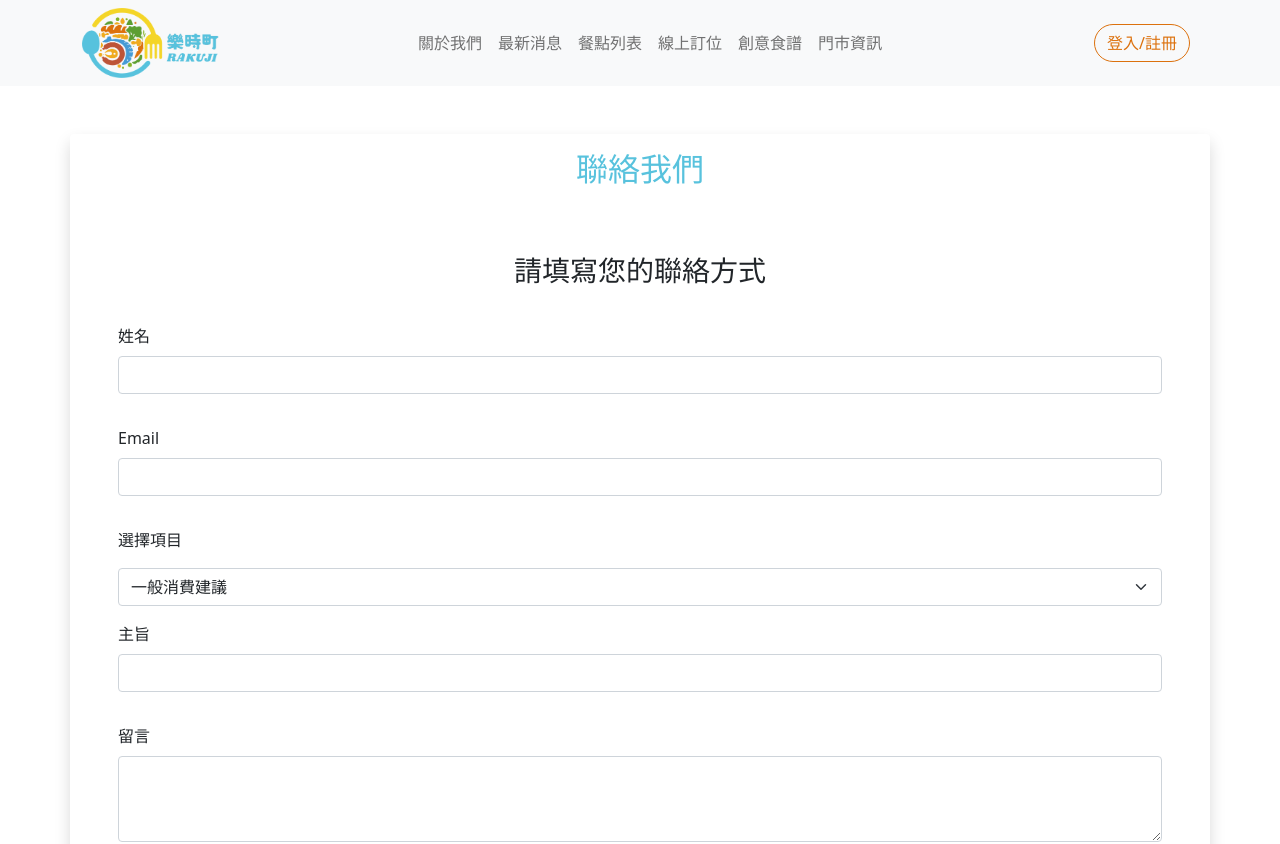
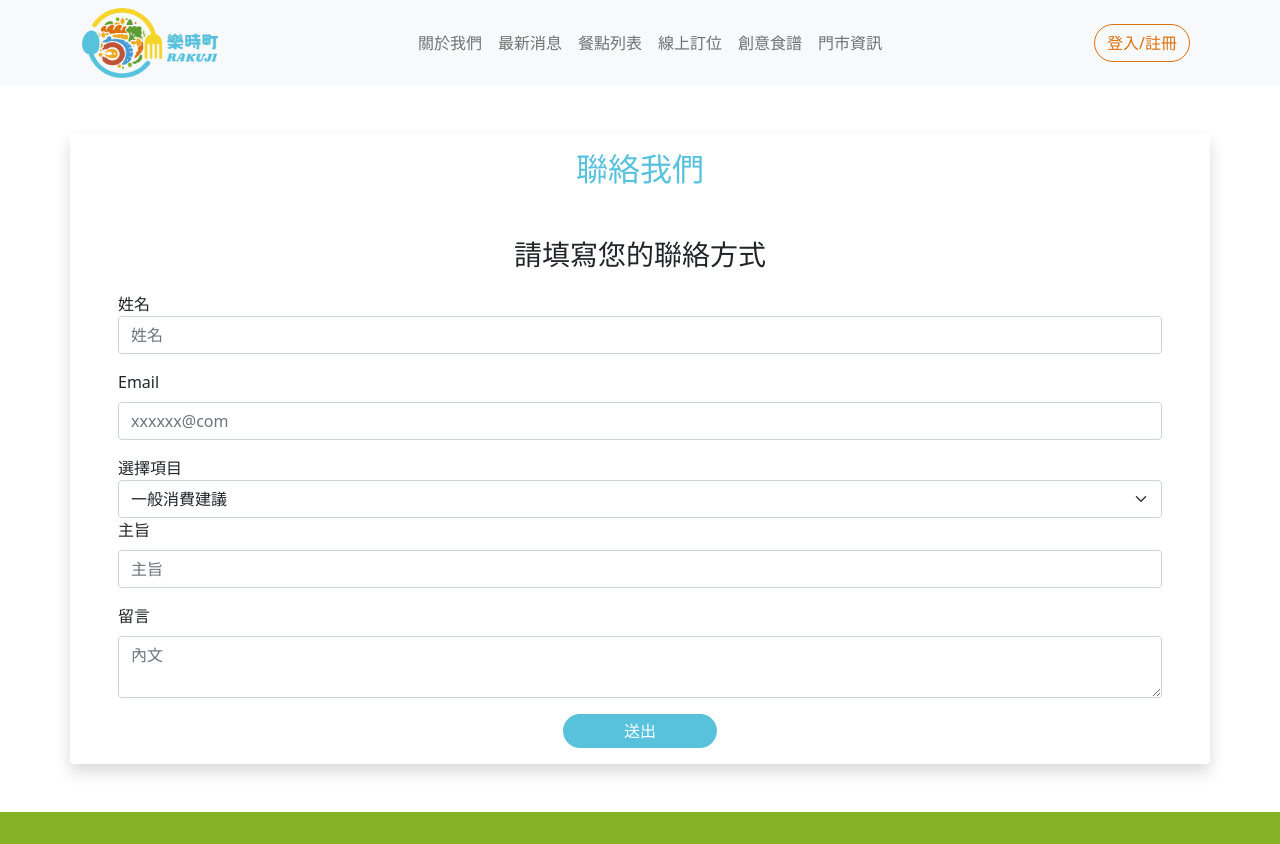
Before and after one commit to rakuji/rakuji, a React (Create React App) app: page /contact in a window 1280 px wide. Shown: the top 844 px of the page. Built offline with nearby package versions, Linux system fonts and the light colour scheme; some icons are missing.

Commit message:
add state

```diff
--- a/package.json
+++ b/package.json
@@ -7,6 +7,7 @@
     "@testing-library/react": "^13.2.0",
     "@testing-library/user-event": "^13.5.0",
     "bootstrap": "^5.1.3",
+    "formik": "^2.2.9",
     "jquery": "^3.6.0",
     "react": "^18.1.0",
     "react-bootstrap": "^2.4.0",
--- a/src/App.js
+++ b/src/App.js
@@ -1,6 +1,7 @@
 import React, { useEffect } from "react";
 import { BrowserRouter as Router, Route, Link, Switch } from "react-router-dom";
 import "./styles/style.css";
+
 
 // components
 import Nav from "./components/Nav";
@@ -8,7 +9,6 @@ import Footer from "./components/Footer";
 
 // pages
 import Home from "./pages/Home/Home";
-// import Contact from "./pages/About/contact";
 import About from "./pages/About/About";
 import Newslist from "./pages/Newslist/Newslist";
 import Products from "./pages/Products/Products";
--- a/src/pages/Contact/Contact.js
+++ b/src/pages/Contact/Contact.js
@@ -1,10 +1,41 @@
 import React from "react";
-import { Form, Col, Row, Container } from "react-bootstrap";
+import { Form, Col, Row, Container, Select } from "react-bootstrap";
 import "./Contact.css";
 
-const Contact = () => {
+class Contact extends React.Component {
+  constructor(props) {
+    super(props);
+    this.state = {
+      name: "",
+      email: "",
+      select: "",
+      subject: "",
+      message: ""
+    };
+
+    this.handleInputChange = this.handleInputChange.bind(this);
+    this.handleSubmit = this.handleSubmit.bind(this);
+  }
+
+  handleInputChange(event) {
+    const name = event.target.name;
+    const type = event.target.type;
+    const value =
+      type === "checkbox" ? event.target.checked : event.target.value;
+    this.setState({
+      [name]: value,
+    });
+  }
+
+  handleSubmit(event) {
+    console.log(this.state);
+    event.preventDefault();
+  }
+
+  render() {
     return (
       <Container className="shadow p-3 mb-5 bg-white rounded d-grid gap-3 my-5 px-5">
+        <Form onSubmit={this.handleSubmit}>
           <Row className="justify-content-center">
             <Col>
               <h2>聯絡我們</h2>
@@ -18,16 +49,19 @@ const Contact = () => {
           <Row>
             <Col>
               <Form.Group className="mb-3" controlId="exampleForm.ControlInput1">
-            <Form.Label>姓名</Form.Label>
-            <Form.Control type="text" placeholder="" />
+                <label htmlfor="name">姓名</label>
+                <input type="name" className="form-control" id="name" name="name" placeholder="姓名" value={this.state.name} onChange={this.handleInputChange}></input>
               </Form.Group>
             </Col>
           </Row>
           <Row>
             <Col>
-          <Form.Group className="mb-3" controlId="exampleForm.ControlInput2">
+              <Form.Group
+                className="mb-3"
+                controlId="exampleForm.ControlInput2"
+              >
                 <Form.Label>Email</Form.Label>
-            <Form.Control type="email" placeholder="" />
+                <input type="email" className="form-control" id="email" name="email" placeholder="xxxxxx@com" value={this.state.email} onChange={this.handleInputChange}></input>
               </Form.Group>
             </Col>
           </Row>
@@ -38,37 +72,44 @@ const Contact = () => {
           </Row>
           <Row>
             <Col>
-          <Form.Select aria-label="Default select example">
-            <option>一般消費建議</option>
-            <option value="1">One</option>
-            <option value="2">Two</option>
-            <option value="3">Three</option>
+              <Form.Select type="select" id="select" name="select" placeholder="" value={this.state.select} onChange={this.handleInputChange}>
+                <option value="一般消費建議">一般消費建議</option>
+                <option value="餐點回饋">餐點回饋</option>
+                <option value="客訴">客訴</option>
               </Form.Select>
             </Col>
           </Row>
           <Row>
             <Col>
-          <Form.Group className="mb-3" controlId="exampleForm.ControlInput3">
+              <Form.Group
+                className="mb-3"
+                controlId="exampleForm.ControlInput3"
+              >
                 <Form.Label>主旨</Form.Label>
-            <Form.Control type="text" placeholder="" />
+                <input type="subject" className="form-control" id="subject" name="subject" placeholder="主旨" value={this.state.subject} onChange={this.handleInputChange}></input>
               </Form.Group>
             </Col>
           </Row>
           <Row>
             <Col>
-          <Form.Group className="mb-3" controlId="exampleForm.ControlTextarea1">
+              <Form.Group
+                className="mb-3"
+                controlId="exampleForm.ControlTextarea1"
+              >
                 <Form.Label>留言</Form.Label>
-            <Form.Control as="textarea" rows={3} />
+                <textarea type="meessage" className="form-control" id="message" name="message" placeholder="內文" value={this.state.message} onChange={this.handleInputChange}></textarea>
               </Form.Group>
             </Col>
           </Row>
           <Row>
             <Col className="d-flex justify-content-center">
-          <input type="button" value="送出" className="btn1"></input>
+              <input type="submit" value="送出" className="btn1"></input>
             </Col>
           </Row>
+        </Form>
       </Container>
     );
-};
+  }
+}
 
 export default Contact;
```
Also changed, not shown: 1 other file (tests, documents, lock files or other folders). Lines whose indentation alone changed are shown as unchanged.
